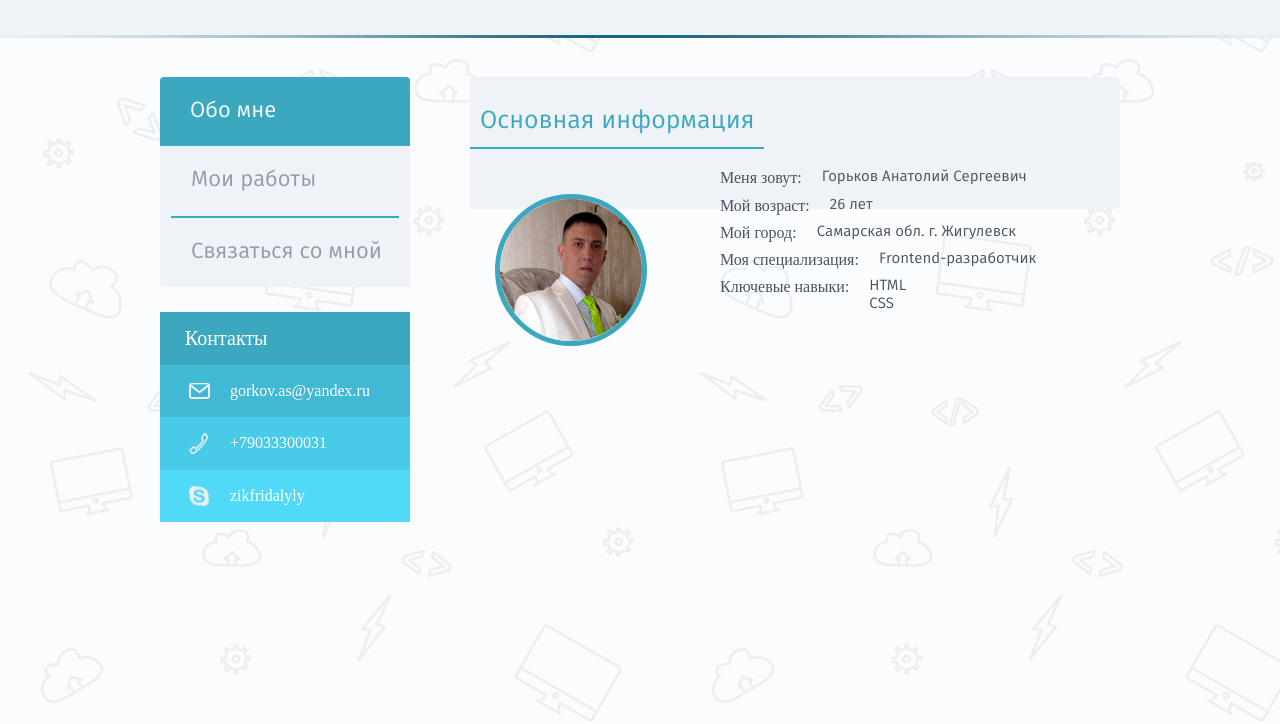
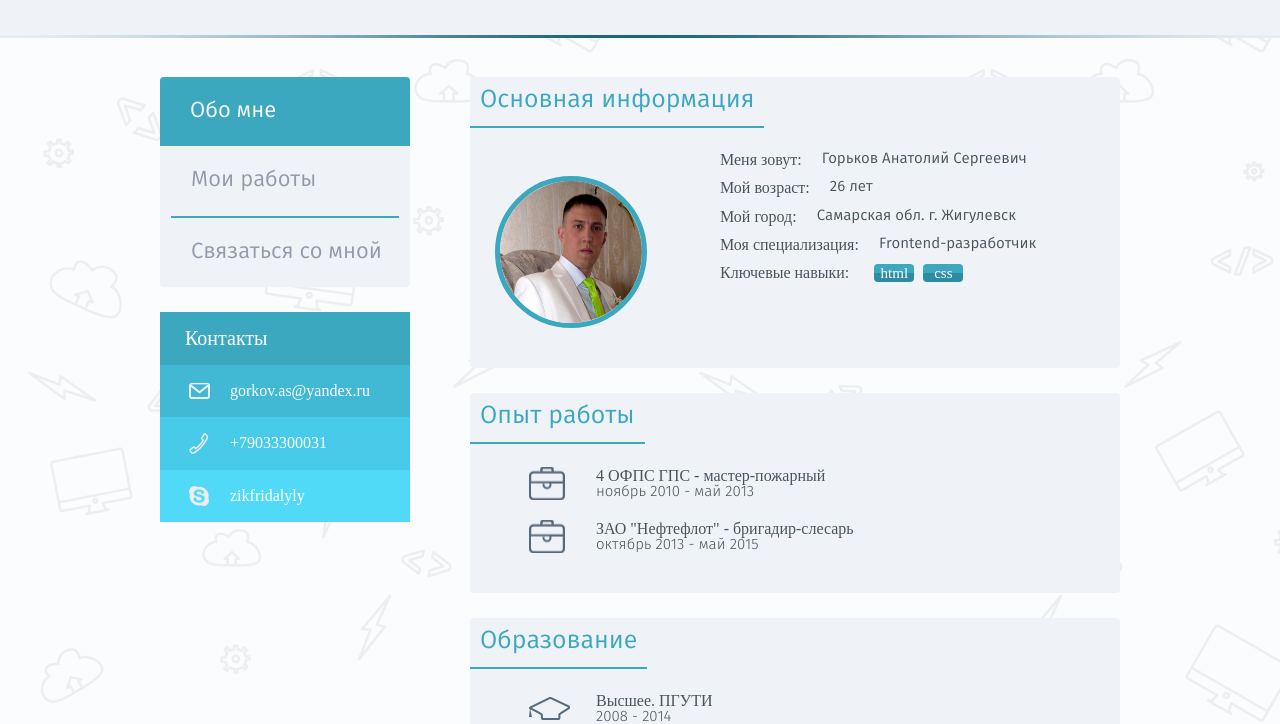
Before and after one commit to Gorkov/gor-as, a website: page src/index.html in a window 1280 px wide. Shown: the part 82-806 px from the top of the page. Drawn offline with nearby package versions, Linux system fonts and the light colour scheme; a web font is replaced by a local one.

Commit message:
грубая стилизация: опыт раб, образ

```diff
--- a/src/css/contant.css
+++ b/src/css/contant.css
@@ -4,13 +4,14 @@
 	margin-bottom: 25px;
 	border-radius: 4px;
 }
-.info-header{
+.info .info-header{
 	display: inline-block;
 	font-family: 'fira_sansbook';
 	font-weight: normal;
 	font-size: 25px;
 	color: #3BA8C0;
 	border-bottom: 2px #3BA8C0 solid;
+	margin: 0 0 23px 0;
 	padding: 10px 10px;
 }
 .info-body{
@@ -67,3 +68,57 @@
 	padding: 0;
 	list-style: none;
 }
+.navik-spisok .navik-point{
+	display: inline-block;
+	font-family: 'ProximaNovaCondensedSemibold';
+	color: white;
+	background: #3ba8c0;
+	background: -moz-linear-gradient(top,  #3ba8c0 0%, #3ba8c0 49%, #2e8ca2 50%, #2e8ca2 99%); /* FF3.6+ */
+	background: -webkit-gradient(linear, left top, left bottom, color-stop(0%,#3ba8c0), color-stop(49%,#3ba8c0), color-stop(50%,#2e8ca2), color-stop(99%,#2e8ca2)); /* Chrome,Safari4+ */
+	background: -webkit-linear-gradient(top,  #3ba8c0 0%,#3ba8c0 49%,#2e8ca2 50%,#2e8ca2 99%); /* Chrome10+,Safari5.1+ */
+	background: -o-linear-gradient(top,  #3ba8c0 0%,#3ba8c0 49%,#2e8ca2 50%,#2e8ca2 99%); /* Opera 11.10+ */
+	background: -ms-linear-gradient(top,  #3ba8c0 0%,#3ba8c0 49%,#2e8ca2 50%,#2e8ca2 99%); /* IE10+ */
+	background: linear-gradient(to bottom,  #3ba8c0 0%,#3ba8c0 49%,#2e8ca2 50%,#2e8ca2 99%); /* W3C */
+	filter: progid:DXImageTransform.Microsoft.gradient( startColorstr='#3ba8c0', endColorstr='#2e8ca2',GradientType=0 ); /* IE6-9 */
+	border-radius: 4px;
+	margin-left: 5px;
+	line-height: 1.2;
+	min-width: 40px;
+	text-align: center;
+}
+/* Конец Ключевые навыки*/
+/*Конец Основная информация*/
+
+/*Опыт работы и образование*/
+
+.info-spisok{
+	list-style: none;
+	margin: 0 0 0 50px;
+	padding: 0;
+}
+.info-point{
+	padding: 0 0 0 76px;
+	margin-bottom: 20px;
+}
+.info-point:last-child{
+	margin-bottom: 0;
+}
+.info-spisok .gde{
+	font-size: 16px;
+	font-family: 'fira-sansbook';
+}
+.info-spisok .kogda{
+	font-size: 15px;
+	font-family: 'fira_sanslight';
+	line-height: 1;
+}
+.info-spisok .icon-work{
+	background: url(../img/portfel.png) 9px center no-repeat;
+}
+.info-spisok .icon-had{
+	background: url(../img/college.png) 9px center no-repeat;
+}
+.info-spisok .icon-doc{
+	background: url(../img/course.png) 17px center no-repeat;
+}
+/*Конец Опыт работы и образование*/
--- a/src/css/main.css
+++ b/src/css/main.css
@@ -15,6 +15,16 @@ body{
 .text-center{
 	text-align: center;
 }
+/* clearfix */
+.container:before, .clearfix:before,
+.container:after, .clearfix:after {
+	content: " "; /* 1 */
+	display: table; /* 2 */
+}
+.container:after, .clearfix:after {
+  clear: both;
+}
+/* clearfix - конец */
 /*конец общие классы*/
 				/*прибиваем footer*/
 .wrapper{
--- a/src/index.html
+++ b/src/index.html
@@ -136,8 +136,8 @@
 										<div class="kto">Ключевые навыки:</div>
 										<div class="chto">
 											<ul class="navik-spisok">
-												<li class="navik-point">HTML</li>
-												<li class="navik-point">CSS</li>
+												<li class="navik-point">html</li>
+												<li class="navik-point">css</li>
 											</ul>
 										</div>
 									</li>
@@ -148,7 +148,7 @@
 					</section>
 					<!-- /Основная информация -->
 					<!-- Опыт работы -->
-					<!-- <section class="info">
+					<section class="info">
 						<h2 class="info-header">Опыт работы</h2>
 						<div class="info-body">
 							<ul class="info-spisok">
@@ -162,10 +162,10 @@
 								</li>
 							</ul>
 						</div>
-					</section> -->
+					</section>
 					<!-- /Опыт работы -->
 					<!-- Образование -->
-					<!-- <section class="info">
+					<section class="info">
 						<h2 class="info-header">Образование</h2>
 						<div class="info-body">
 							<ul class="info-spisok">
@@ -179,7 +179,7 @@
 								</li>
 							</ul>
 						</div>
-					</section> -->
+					</section>
 					<!-- /Образование -->
 
 				</div>
```
